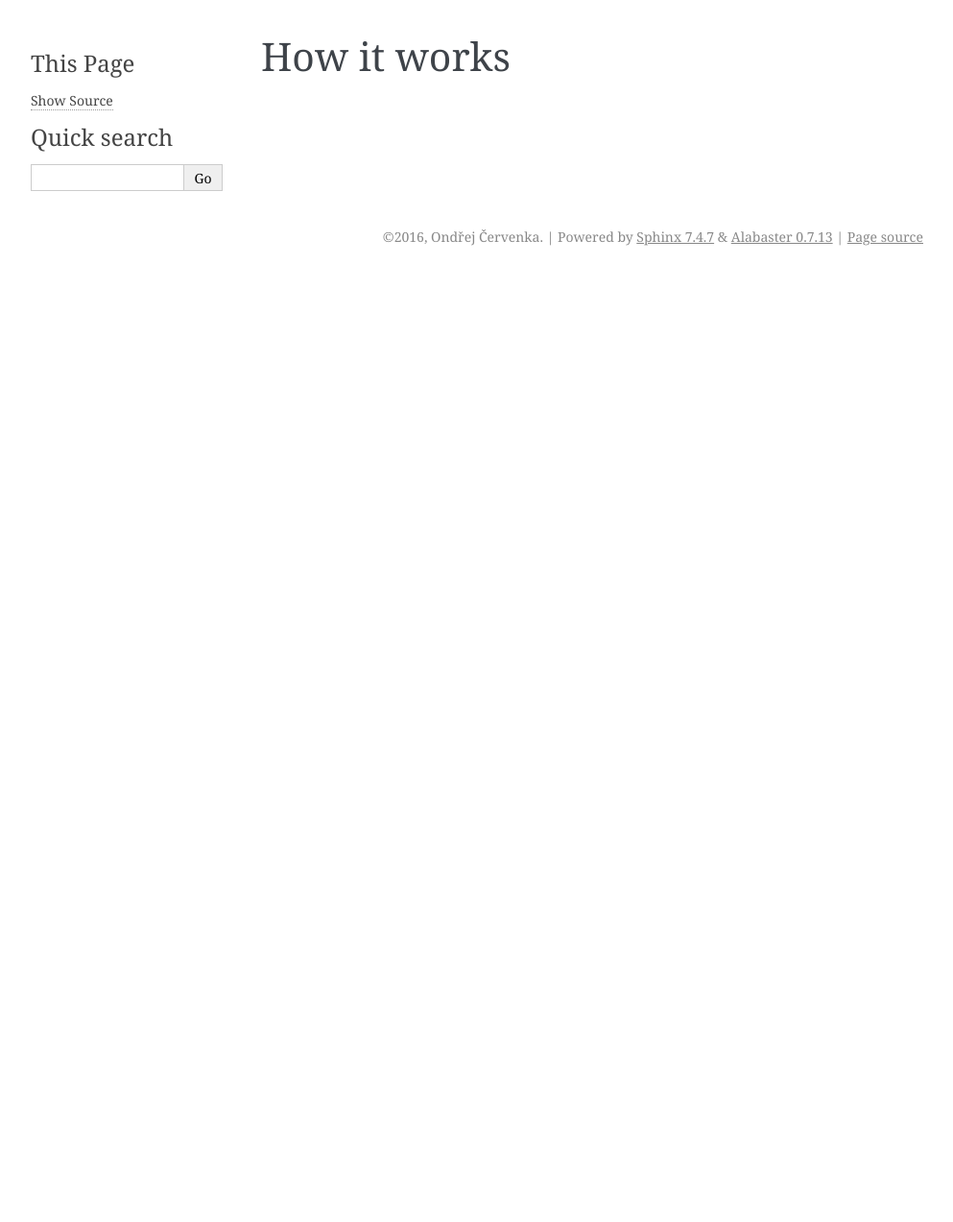
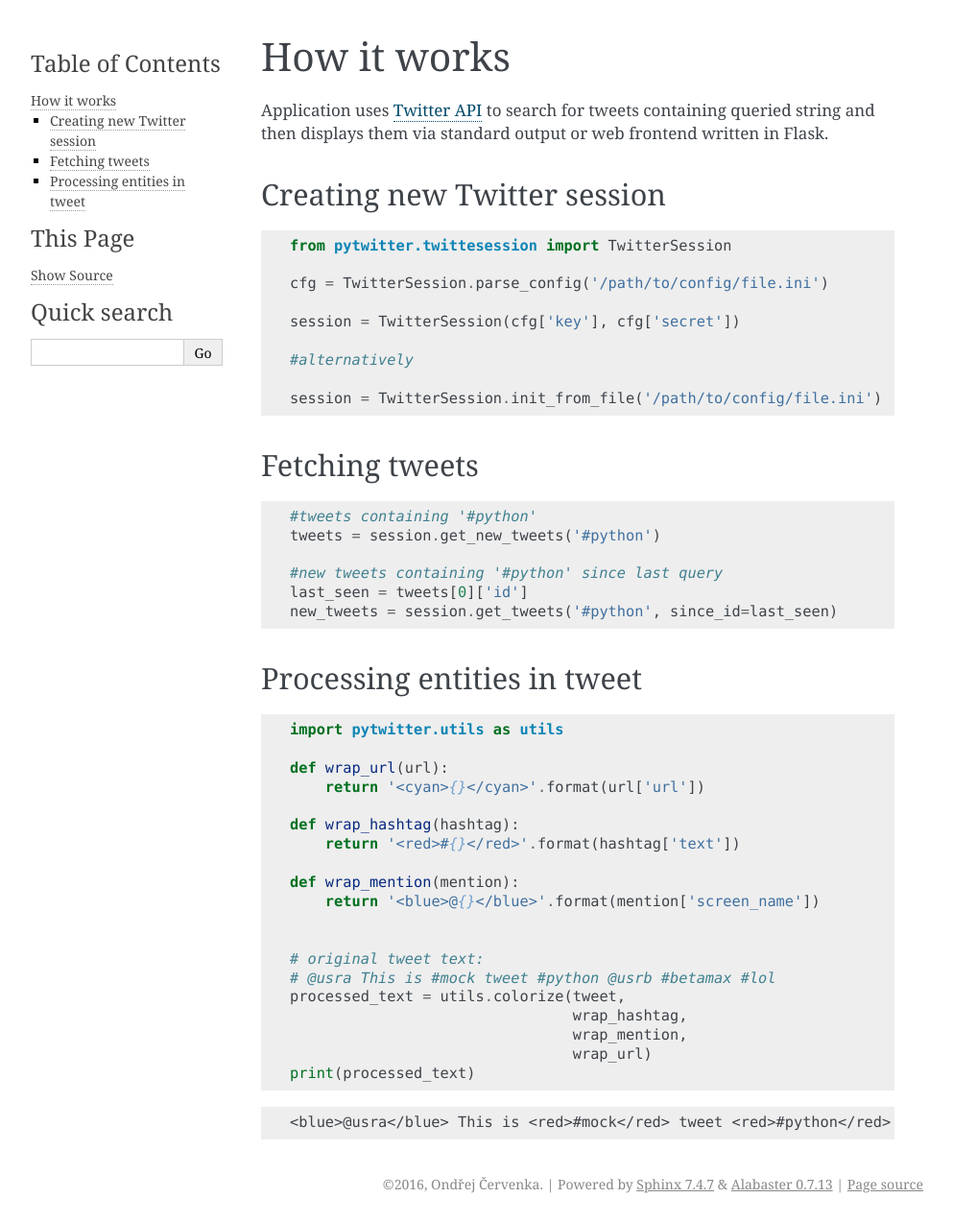
Before and after one commit to ggljzr/pytwitter, a Sphinx documentation site: the page built from docs/howitworks.rst, in a window 1280 px wide. Shown: the whole page at 96% size, without its empty margins (148-1141 px from the left). Built offline with Sphinx 7.4.7, drawn with Linux system fonts in a browser that asks for light colours; before the commit the page ends 900 px from its top, so only the background shows below that.

Commit message:
howitworks section in docs, travis doctest

```diff
--- a/docs/howitworks.rst
+++ b/docs/howitworks.rst
@@ -1,2 +1,89 @@
 How it works
 ============
+
+Application uses `Twitter API <https://dev.twitter.com/overview/api>`__ to search for tweets containing queried string and then displays them via standard output or web frontend written in Flask.
+
+
+Creating new Twitter session
+----------------------------
+
+.. code::
+
+    from pytwitter.twittesession import TwitterSession
+
+    cfg = TwitterSession.parse_config('/path/to/config/file.ini')
+
+    session = TwitterSession(cfg['key'], cfg['secret'])
+
+    #alternatively
+
+    session = TwitterSession.init_from_file('/path/to/config/file.ini')
+
+Fetching tweets
+---------------
+
+.. code::
+
+    #tweets containing '#python'
+    tweets = session.get_new_tweets('#python')
+
+    #new tweets containing '#python' since last query
+    last_seen = tweets[0]['id']
+    new_tweets = session.get_tweets('#python', since_id=last_seen)
+
+Processing entities in tweet
+----------------------------
+
+.. testsetup::
+
+    tweet = {
+        'id' : 123456789,
+        'id_str' : '123456789',
+        'user' : {'name' : 'USERR', 'screen_name' : 'loluser'},
+        'entities' : {
+                'hashtags' : [
+                    {'text': 'mock', 'indices' : [14, 19]},
+                    {'text' : 'python', 'indices' : [26, 33]},
+                    {'text': 'betamax', 'indices' : [40, 48]},
+                    {'text' : 'lol' ,'indices' : [49, 53]},
+                    ],
+                'urls' : [
+                ],
+                'user_mentions':[
+                    {'name' : 'user_a', 'indices' : [0,5], 'screen_name' : 'usra'},
+                    {'name' : 'user_b', 'indices' : [34,39], 'screen_name' : 'usrb'},
+                ],
+            },
+        'text' : '@usra This is #mock tweet #python @usrb #betamax #lol',
+        #this is what a 'text' atribute should look like when processed with fake wrap functions
+        'color_text' : '<blue>@usra</blue> This is <red>#mock</red> tweet <red>#python</red> <blue>@usrb</blue> <red>#betamax</red> <red>#lol</red>',
+        'created_at' : 'Wed Aug 27 13:08:45 +0000 2008',
+        'retweet_count' : 666,
+        'favorite_count' : 161
+        }
+
+.. testcode::
+
+    import pytwitter.utils as utils
+
+    def wrap_url(url):
+        return '<cyan>{}</cyan>'.format(url['url'])
+
+    def wrap_hashtag(hashtag):
+        return '<red>#{}</red>'.format(hashtag['text'])
+
+    def wrap_mention(mention):
+        return '<blue>@{}</blue>'.format(mention['screen_name'])
+
+
+    # original tweet text:
+    # @usra This is #mock tweet #python @usrb #betamax #lol
+    processed_text = utils.colorize(tweet,
+                                    wrap_hashtag,
+                                    wrap_mention,
+                                    wrap_url)
+    print(processed_text)
+
+.. testoutput::
+
+    <blue>@usra</blue> This is <red>#mock</red> tweet <red>#python</red> <blue>@usrb</blue> <red>#betamax</red> <red>#lol</red>
--- a/setup.py
+++ b/setup.py
@@ -36,7 +36,6 @@ setup(
                      'MarkupSafe>=0.23',
                      'requests>=2.11.1',
                      'Werkzeug>=0.11.11',
-                     'Sphinx>=1.4.8'
                      ],
     setup_requires=[
         'pytest-runner',
```
Also changed, not shown: docs/requirements.txt (added, +18 -0 lines), .travis.yml, 1 other file.
